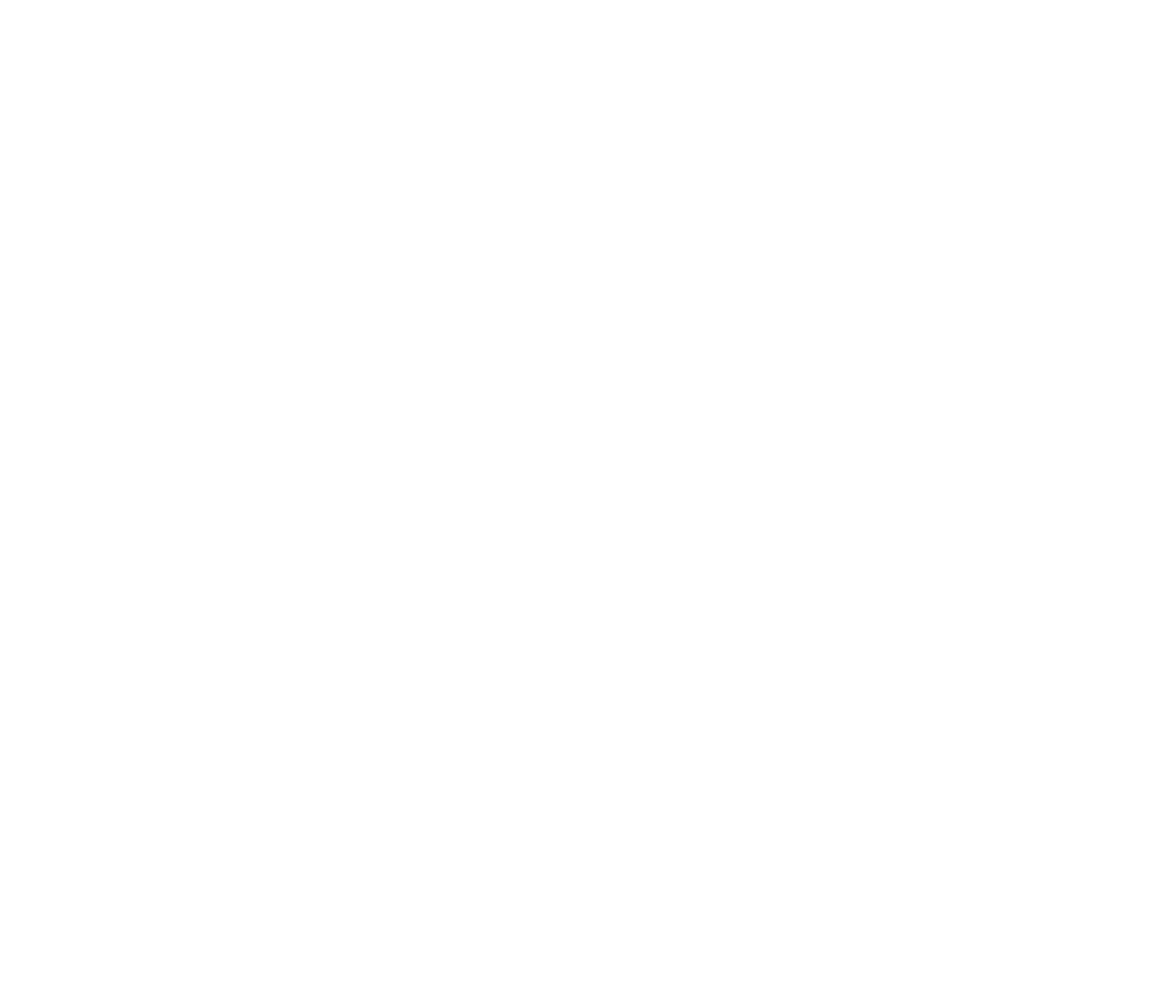
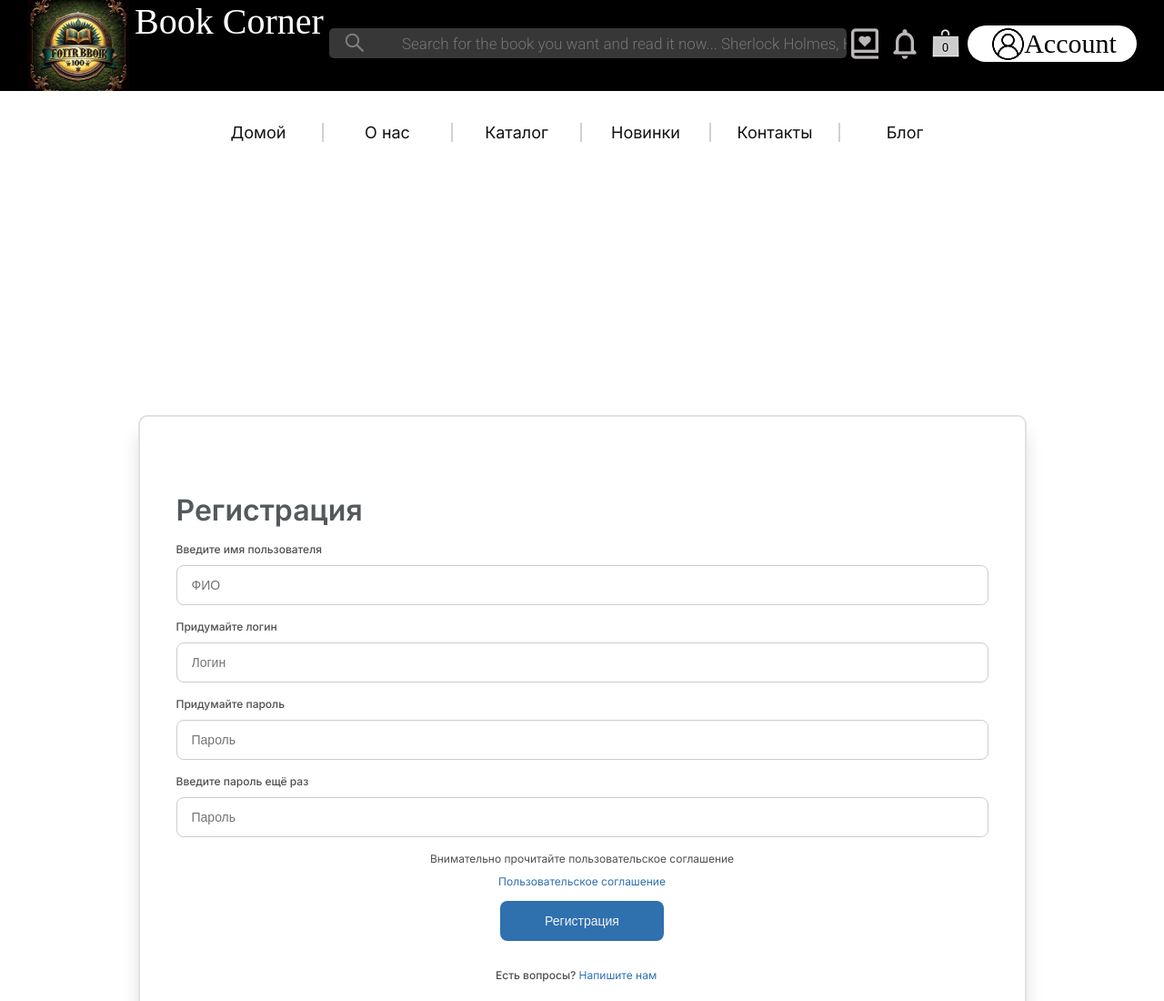
Before and after one commit to sepia04/book_corner, a plain HTML site: page html/signup.html in a window 1280 px wide. Shown: the top 1100 px of the page at 91% size. Before the commit the page ends 800 px from the top, so only its background shows below. Drawn offline with Linux system fonts and the light colour scheme; a web font is replaced by a local one.

Commit message:
Finished work on signup page

```diff
--- /dev/null
+++ b/css/signup.css
@@ -0,0 +1,247 @@
+@import url("https://fonts.googleapis.com/css2?family=Inter:ital,opsz,wght@0,14..32,100..900;1,14..32,100..900&family=Mulish:ital,wght@0,200..1000;1,200..1000&family=Roboto:ital,wght@0,100..900;1,100..900&display=swap");
+
+* {
+    margin: 0;
+    padding: 0;
+    box-sizing: border-box;
+    font-weight: 400;
+}
+
+body {
+    font-family: "Inter";
+}
+
+.header {
+    width: 100%;
+    height: 100px;
+    display: flex;
+    justify-content: space-between;
+    align-items: center;
+    background: #000000;
+    padding: 0  30px;
+}
+
+.header h1 {
+    font-family: "Irish Grover";
+    font-weight: 400;
+    color: #FFFFFF;
+}
+.logo-cont {
+display: flex;
+text-align: center;
+}
+.logo-cont h1{
+    width: 220px;
+    height: 100px;
+
+    font-size: 40px;
+}
+.search-container {
+    font-size: 100%;
+    position: relative;
+    width: 678px;
+    color: #FFFFFF;
+    height: 38px;
+    display: block;
+/*    margin: 0 auto;*/
+}
+
+.search-container img {
+    margin: 3px 14.84px auto;
+    position: absolute;
+}
+
+.search-container input {
+    font-size: 100%;
+    font-family: "Roboto";
+    font-weight: 300;
+    font-size: 17px;
+    color: #808080;
+/*    margin: 0 auto;*/
+    background-color: #373737;
+    width: 100%;
+    height: 33px;
+    padding-left: 80px;
+    outline: none;
+    border: none;
+    border-radius: 5px;
+}
+
+.icons-cont {
+    display: flex;
+    justify-content: space-between;
+    width: 380px;
+}
+
+.btn  {
+    border: none;
+    outline: none;
+    width: 186px;
+    height: 40px;
+    display: flex;
+    justify-content: center;
+    text-align: center;
+    padding: 3px 15px 2px 20px;
+    border-radius: 30px;
+    background: #FFFFFF;
+    list-style: none;
+    font-family: "Times New Roman";
+    font-weight: 400;
+    font-size: 30px;
+    text-decoration: none;
+    color: #000000;
+}
+
+/* .search-container::placeholder {
+    width: 568px;
+} */
+
+.container {
+    width: 977px;
+    margin: 0 auto;
+    display: flex;
+    flex-direction: column;
+    justify-content: center;
+    /* padding-top: 35px; */
+}
+
+.container nav {
+    width: 100%;
+/*    height: 50px;*/
+    display: flex;
+    margin-top: 35px;
+    justify-content: center;
+}
+
+div nav ul {
+    list-style: none;
+/*    width: 142px;*/
+/*    border-right: 2px solid #D1D1D1;*/
+    font-size: 18px;
+    font-weight: 500;
+/*    gap: 20px;*/
+    display: flex;
+    justify-content: space-between;
+}
+
+div nav ul li{
+/*    list-style: none;*/
+    width: 142px;
+    border-right: 2px solid #D1D1D1;
+    font-size: 18px;
+    font-weight: 500;
+/*    gap: 20px;*/
+    display: flex;
+    justify-content: center;
+    align-items: center;
+}
+div nav ul li:last-child{
+    border: none;
+}
+div nav ul li a {
+    text-align: center;
+    color: #111111;
+    text-decoration: none;
+}
+
+/* .nav_list {} */
+
+.center {
+    /* position: absolute; */
+    /* padding: 36px 40px 12px 40px; */
+    /* top: 50%; */
+    /* left: 50%; */
+    /* transform: translate(-50%, -50%); */
+    width: 977px;
+    height: 694px;
+    padding: 82.5px 40px 0 40px;
+    margin-top: 300px;
+    margin-bottom: 500px;
+    box-shadow: 0 20px 20px 0 rgba(0, 0, 0, 0.12);
+    background: white;
+    border: 2px solid #DEE2E6;
+    border-radius: 10px;
+
+}
+
+.center h1 {
+    font-family: "Inter";
+    font-weight: 600;
+    font-size: 32px;
+    color: #54595E;
+    margin-bottom: 16px;
+}
+
+.txt_field {
+    margin-bottom: 16px;
+}
+
+.txt_field p {
+    font-family: "Inter";
+    font-weight: 500;
+    color: #4F4F4F;
+    font-size: 12px;
+
+    margin-bottom: 10px;
+}
+
+.center form {
+    box-sizing: border-box;
+}
+
+.txt_field input {
+    width: 100%;
+    border: 1px solid #ccc;
+    border-radius: 8px;
+    padding: 0 16px;
+    height: 44px;
+    font-size: 14px;
+    outline: none;
+}
+
+.user-agr {
+    display: flex;
+    align-items: center;
+    justify-content: center;
+    flex-direction: column;
+    font-family: "Inter";
+    font-weight: 500;
+    font-size: 12px;
+    color: #4F4F4F;
+    /* margin: ; */
+}
+
+.user-agr a {
+    margin-top: 10px;
+    text-decoration: none;
+    color: #2F70AF;
+}
+
+input[type="submit"] {
+    display: block;
+    width: 180px;
+    height: 44px;
+    margin: 14px auto 30px auto;
+    background-color: #2F70AF;
+    color: #F5F5F5;
+    border: none;
+    border-radius: 8px;
+    font-size: 14px;
+    cursor: pointer;
+    justify-content: center;
+    text-align: center;
+}
+
+.quest {
+    font-family: "Inter";
+    font-weight: 500;
+    font-size: 12px;
+    color: #4F4F4F;
+    width: 190px;
+    margin: 0 auto;
+}
+
+.quest a{
+    color: #2F70AF;
+    text-decoration: none;
+}
--- a/html/signup.html
+++ b/html/signup.html
@@ -1,11 +1,80 @@
 <!DOCTYPE html>
 <html lang="en">
+
 <head>
   <meta charset="UTF-8">
+  <link rel="stylesheet" href="../css/signup.css">
+  <link rel="preconnect" href="https://fonts.googleapis.com">
+  <link rel="preconnect" href="https://fonts.gstatic.com" crossorigin>
+  <link
+    href="https://fonts.googleapis.com/css2?family=Inter:ital,opsz,wght@0,14..32,100..900;1,14..32,100..900&family=Mulish:ital,wght@0,200..1000;1,200..1000&family=Roboto:ital,wght@0,100..900;1,100..900&display=swap"
+    rel="stylesheet">
+  <link href="https://fonts.googleapis.com/css2?family=Irish+Grover&display=swap" rel="stylesheet">
   <meta name="viewport" content="width=device-width, initial-scale=1.0">
-        <title>Log In</title>
+  <title>Document</title>
 </head>
+
 <body>
+  <header class="header">
+    <div class="logo-cont">
+        <img src="../images/logo.png" alt="" class="logo">
+        <h1>Book Corner</h1>
+    </div>
+    <form class="search-container">
+      <img src="../images/signup/icons/search.png">
+      <input type="text" id="search-bar"
+        placeholder="Search for the book you want and read it now... Sherlock Holmes, Harry Pot...">
+    </form>
+    <div class="icons-cont">
+     <a href="#"><img src="../images/signup/icons/fav.png"></a>
+     <a href=""><img src="../images/signup/icons/not.png"></a>
+     <a href=""><img src="../images/signup/icons/kor.png"></a>
+     <a class="btn" href=""><img src="../images/signup/icons/user.png">Account</a>
+    </div>
+  </header>
+  <div class="container">
+    <nav>
+      <ul class="header_list">
+        <li><a href="#">Домой</a></li>
+        <li><a href="#">О нас</a></li>
+        <li><a href="#">Каталог</a></li>
+        <li><a href="#">Новинки</a></li>
+        <li><a href="#">Контакты</a></li>
+        <li><a href="#">Блог</a></li>
+      </ul>
+    </nav>
+    <div class="center">
+      <h1>Регистрация</h1>
+      <form method="post">
+        <div class="txt_field">
+          <p>Введите имя пользователя</p>
+          <input type="text" placeholder="ФИО" required>
+        </div>
+        <div class="txt_field">
+          <p>Придумайте логин</p>
+          <input type="text" placeholder="Логин" required>
+        </div>
+        <div class="txt_field">
+          <p>Придумайте пароль</p>
+          <input type="password" placeholder="Пароль" required>
+        </div>
+        <div class="txt_field">
+          <p>Введите пароль ещё раз</p>
+          <input type="password" placeholder="Пароль" required>
+        </div>
+        <div class="user-agr">
+          <p>Внимательно прочитайте пользовательское соглашение </p>
+          <a href="#">Пользовательское соглашение</a>
+          <input type="submit" value="Регистрация">
+        </div>
+      </form>
+        <div class="quest">
+          Есть вопросы?
+          <a href="#">Напишите нам</a>
+        </div>
+    </div>
+  </div>
 
 </body>
+
 </html>
```
Also changed, not shown: images/signup/icons/fav.png (added), images/signup/icons/kor.png (added), images/signup/icons/not.png (added), images/signup/icons/search.png (added), images/signup/icons/user.png (added), images/signup/logo.png (added). Lines whose indentation alone changed are shown as unchanged.
